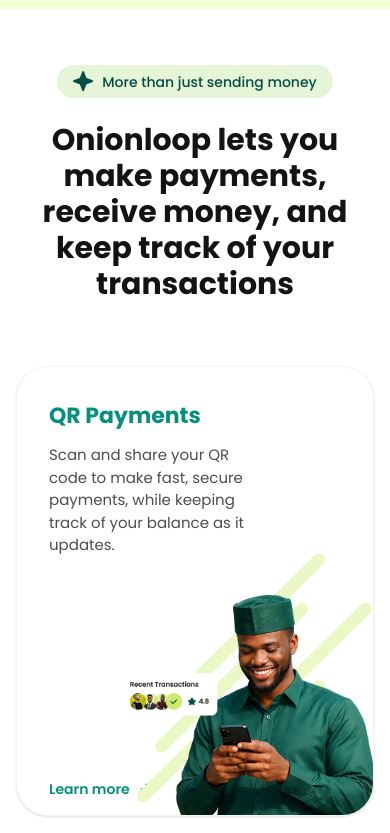
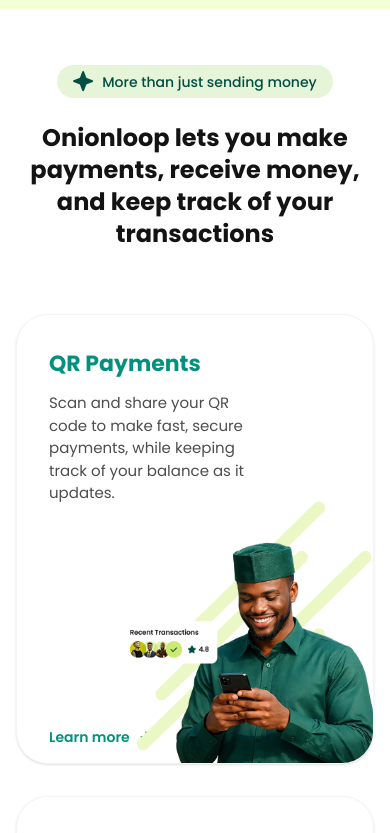
Before and after one commit to OnionloopAfrika/onionloop-landing, a Next.js app: page / in a window 390 px wide. Shown: the part 960-1793 px from the top of the page. Built offline with nearby package versions, Linux system fonts and the light colour scheme; a web font is replaced by a local one.

Commit message:
font fix for business page

```diff
--- a/app/components/sections/Main.tsx
+++ b/app/components/sections/Main.tsx
@@ -103,7 +103,7 @@
                         <h1
                             data-aos="fade-up"
                             data-aos-delay="100"
-                            className="text-3xl md:text-4xl font-bold text-center px-4 text-(--text-main)"
+                            className="text-2xl md:text-4xl font-bold text-center px-4 text-(--text-main)"
                         >
                             Running a business in Nigeria means dealing with these daily.
                         </h1>
@@ -122,7 +122,7 @@
                 <h1
                     data-aos="fade-up"
                     data-aos-delay="100"
-                    className="text-3xl md:text-4xl font-bold text-center px-4 text-(--text-main)"
+                    className="text-2xl md:text-4xl font-bold text-center px-4 text-(--text-main)"
                 >
                     {mode === "personal"
                         ? "Onionloop lets you make payments, receive money, and keep track of your transactions"
--- a/app/components/sections/Section.tsx
+++ b/app/components/sections/Section.tsx
@@ -103,7 +103,7 @@
                 <h1
                     data-aos="fade-up"
                     data-aos-delay="100"
-                    className="text-4xl max-w-200 font-bold text-center p-4"
+                    className="text-2xl md:text-4xl max-w-200 font-bold text-center p-4"
                 >
                     {mode === "personal"
                         ? "The essential actions that power secured QR-based payments on Onionloop."
@@ -165,7 +165,7 @@
                         <h1
                             data-aos="fade-up"
                             data-aos-delay="100"
-                            className="text-lg max-w-3xl font-normal text-justify text-(--text-main)"
+                            className="text-base max-w-3xl font-normal text-(--text-main)"
                         >
                             Onionloop Agents provide cash deposit or withdrawal service for customers. As an agent, you help customers move money between cash and their onionloop wallet, verify transaction using QR codes, and support customers when clarification is needed after a transaction
                         </h1>
```
